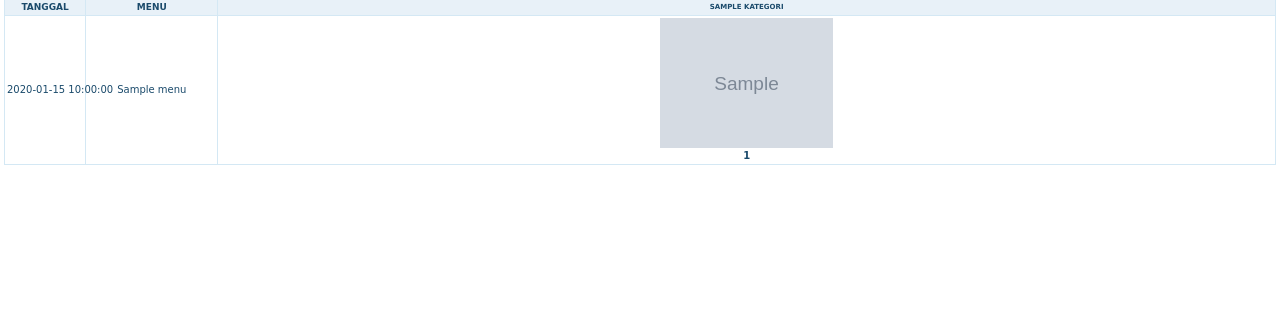
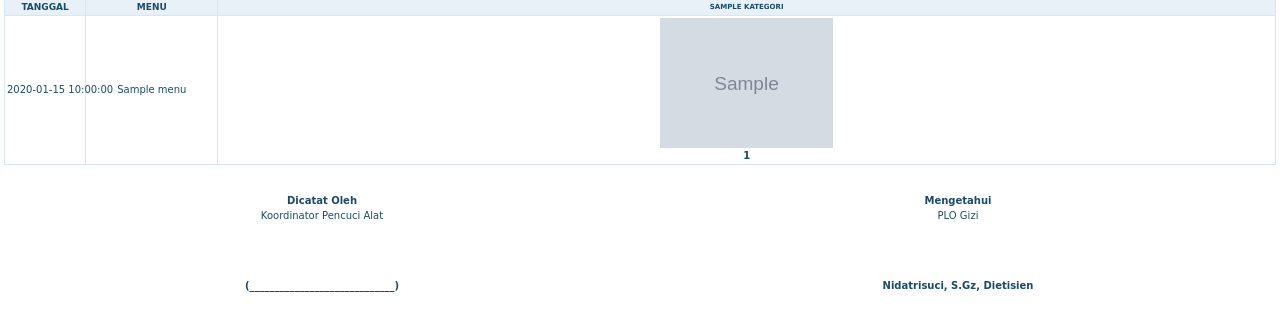
Before and after one commit to ulfamisran/laporan_awanda, a Laravel app: template resources/views/laporan-limbah/list-pdf.blade.php in a window 1280 px wide. Shown: the part 151-482 px from the top of the page. Run offline with Laravel 12, Linux system fonts and the light colour scheme; the template is opened without the code that fills it: most values are stand-ins (such as "Sample title", 1, 10 or a date in 2020); grey boxes marked "Sample" are stand-in pictures.

Commit message:
update export libah

```diff
--- a/resources/views/laporan-limbah/list-pdf.blade.php
+++ b/resources/views/laporan-limbah/list-pdf.blade.php
@@ -42,6 +42,12 @@
             color: #1a4a6b;
         }
         tr { page-break-inside: avoid; }
+        .sign-wrap { width: 100%; margin-top: 28px; page-break-inside: avoid; }
+        .sign-table { width: 100%; border-collapse: collapse; }
+        .sign-table td { border: none; width: 50%; vertical-align: top; text-align: center; font-size: 10px; color: #1a4a6b; line-height: 1.35; }
+        .sign-space { height: 52px; }
+        .sign-role { font-weight: bold; }
+        .sign-name { font-weight: bold; }
     </style>
 </head>
 <body>
@@ -89,5 +95,26 @@
             @endforeach
         </tbody>
     </table>
+
+    <div class="sign-wrap">
+        <table class="sign-table">
+            <tr>
+                <td class="sign-role">Dicatat Oleh</td>
+                <td class="sign-role">Mengetahui</td>
+            </tr>
+            <tr>
+                <td>Koordinator Pencuci Alat</td>
+                <td>PLO Gizi</td>
+            </tr>
+            <tr>
+                <td><div class="sign-space">&nbsp;</div></td>
+                <td><div class="sign-space">&nbsp;</div></td>
+            </tr>
+            <tr>
+                <td class="sign-name">(_____________________________)</td>
+                <td class="sign-name">Nidatrisuci, S.Gz, Dietisien</td>
+            </tr>
+        </table>
+    </div>
 </body>
 </html>
```
